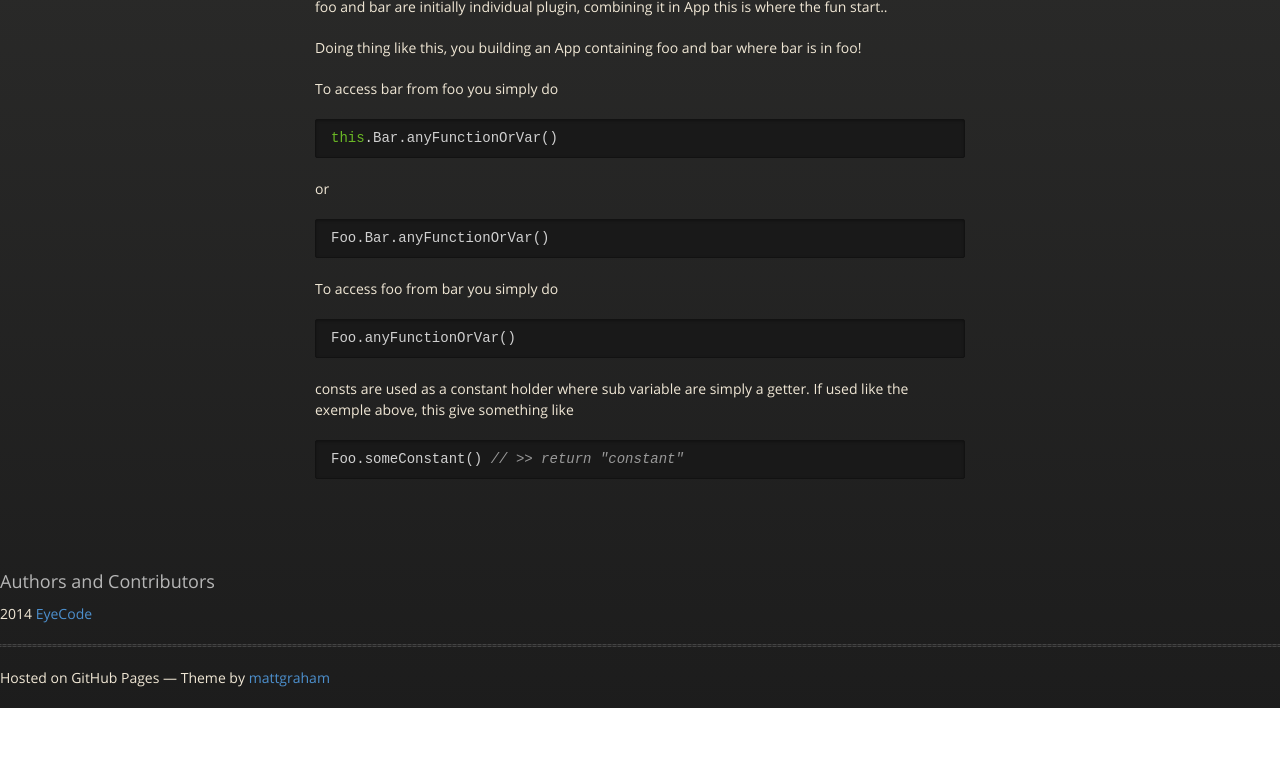
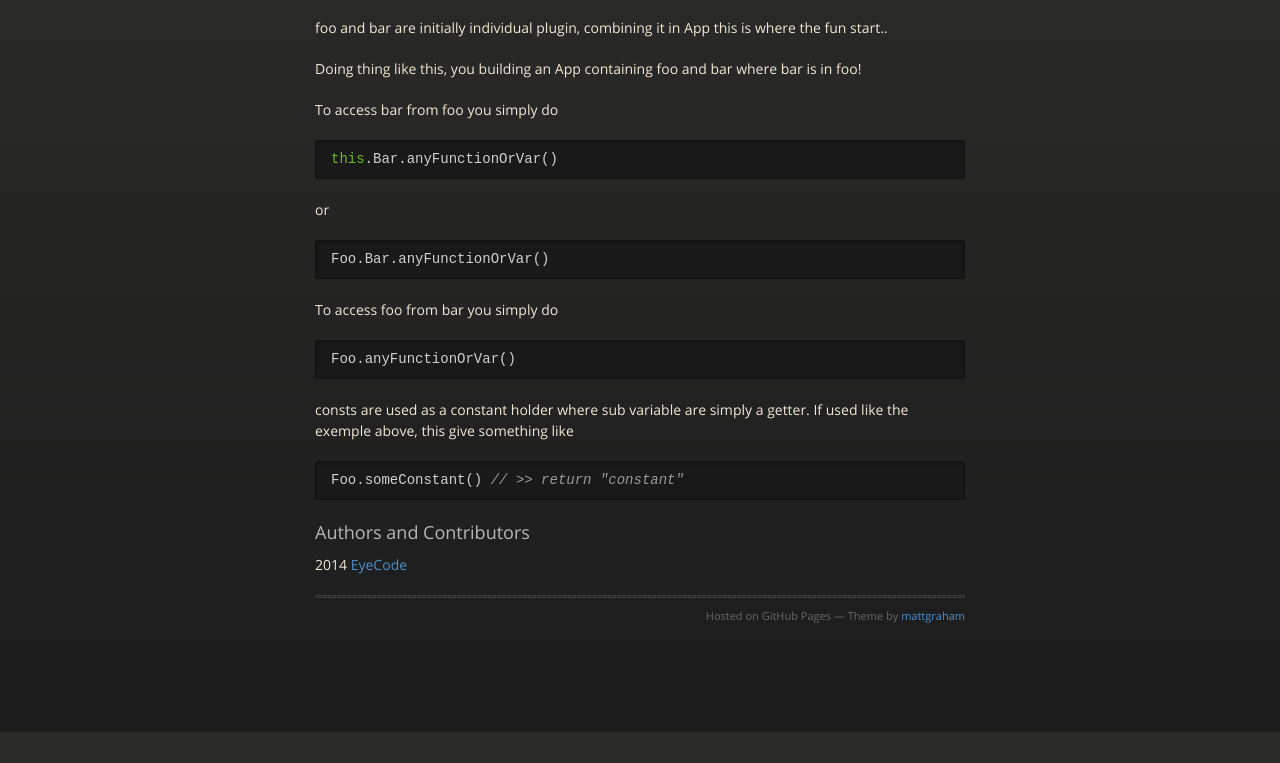
Before and after one commit to EyeCode/jquery-class, a plain HTML site: page index.html in a window 1280 px wide. Shown: the part 868-1631 px from the top of the page. Before the commit the page ends 1576 px from the top, so only its background shows below. Drawn offline with nearby package versions, Linux system fonts and the light colour scheme.

Commit message:
index changes

```diff
--- a/index.html
+++ b/index.html
@@ -40,7 +40,8 @@
         </div>
 
         <h3>
-<a name="welcome-to-jquery-number-format-component" class="anchor" href="#welcome-to-jquery-number-format-component"><span class="octicon octicon-link"></span></a>Welcome to jQuery Class Component.</h3>
+          <a name="welcome-to-jquery-number-format-component" class="anchor" href="#welcome-to-jquery-number-format-component"><span class="octicon octicon-link"></span></a>Welcome to jQuery Class Component.
+        </h3>
 
         <p>Simple and easy jquery class builder with namespacing</p>
 
@@ -50,7 +51,9 @@
         <li>jQuery</li>
         </ul><p>Exemple:</p>
 
-<div class="highlight highlight-javascript"><pre><span class="kd">var</span> <span class="nx">foo</span> <span class="o">=</span> <span class="k">new</span> <span class="nx">$</span><span class="p">.</span><span class="nx">Class</span><span class="p">({</span>
+        <div class="highlight highlight-javascript">
+          <pre>
+            <span class="kd">var</span> <span class="nx">foo</span> <span class="o">=</span> <span class="k">new</span> <span class="nx">$</span><span class="p">.</span><span class="nx">Class</span><span class="p">({</span>
                 <span class="nx">namespace</span><span class="o">:</span> <span class="s2">"Foo"</span><span class="p">,</span>
 
                 <span class="nx">consts</span><span class="o">:</span> <span class="p">{</span>
@@ -67,38 +70,38 @@
             <span class="p">}),</span>
             <span class="nx">App</span> <span class="o">=</span> <span class="k">new</span> <span class="nx">$</span><span class="p">.</span><span class="nx">Class</span><span class="p">(</span><span class="nx">foo</span><span class="p">,</span> <span class="nx">bar</span><span class="p">),</span>
             <span class="nx">runApp</span> <span class="o">=</span> <span class="k">new</span> <span class="nx">App</span><span class="p">();</span>
-</pre></div>
+          </pre>
+        </div>
 
         <p>foo and bar are initially individual plugin, combining it in App this is where the fun start..</p>
-
         <p>Doing thing like this, you building an App containing foo and bar where bar is in foo!</p>
-
         <p>To access bar from foo you simply do </p>
 
-<div class="highlight highlight-javascript"><pre><span class="k">this</span><span class="p">.</span><span class="nx">Bar</span><span class="p">.</span><span class="nx">anyFunctionOrVar</span><span class="p">()</span>
-</pre></div>
+        <div class="highlight highlight-javascript">
+          <pre><span class="k">this</span><span class="p">.</span><span class="nx">Bar</span><span class="p">.</span><span class="nx">anyFunctionOrVar</span><span class="p">()</span></pre>
+        </div>
 
         <p>or </p>
 
-<div class="highlight highlight-javascript"><pre><span class="nx">Foo</span><span class="p">.</span><span class="nx">Bar</span><span class="p">.</span><span class="nx">anyFunctionOrVar</span><span class="p">()</span>
-</pre></div>
+        <div class="highlight highlight-javascript">
+          <pre><span class="nx">Foo</span><span class="p">.</span><span class="nx">Bar</span><span class="p">.</span><span class="nx">anyFunctionOrVar</span><span class="p">()</span></pre>
+        </div>
 
         <p>To access foo from bar you simply do </p>
 
-<div class="highlight highlight-javascript"><pre><span class="nx">Foo</span><span class="p">.</span><span class="nx">anyFunctionOrVar</span><span class="p">()</span>
-</pre></div>
+        <div class="highlight highlight-javascript">
+          <pre><span class="nx">Foo</span><span class="p">.</span><span class="nx">anyFunctionOrVar</span><span class="p">()</span></pre>
+        </div>
 
         <p>consts are used as a constant holder where sub variable are simply a getter. If used like the exemple above, this give something like </p>
 
-<div class="highlight highlight-javascript"><pre><span class="nx">Foo</span><span class="p">.</span><span class="nx">someConstant</span><span class="p">()</span> <span class="c1">// &gt;&gt; return "constant"</span>
-</pre></div>
-      </section>
-
+        <div class="highlight highlight-javascript">
+          <pre><span class="nx">Foo</span><span class="p">.</span><span class="nx">someConstant</span><span class="p">()</span> <span class="c1">// &gt;&gt; return "constant"</span></pre>
         </div>
-    <!--[if !IE]><script>fixScale(document);</script><![endif]-->
 
         <h3>
-<a name="authors-and-contributors" class="anchor" href="#authors-and-contributors"><span class="octicon octicon-link"></span></a>Authors and Contributors</h3>
+          <a name="authors-and-contributors" class="anchor" href="#authors-and-contributors"><span class="octicon octicon-link"></span></a>Authors and Contributors
+        </h3>
 
         <p>2014 <a href="https://github.com/EyeCode" class="user-mention">EyeCode</a></p>
         <div id="foot">
@@ -109,16 +112,5 @@
 
     </div>
     <!--[if !IE]><script>fixScale(document);</script><![endif]-->
-
-      <script>
-        (function($) {
-            $('#exemple tbody tr').each(function() {
-                $(this).find('td.to').text(
-                    $.numberFormat($(this).find('td.from').text(), $(this).find('td.options').data())
-                );
-            });
-        })(jQuery);
-      </script>
-
   </body>
 </html>
```
Lines whose indentation alone changed are shown as unchanged.
